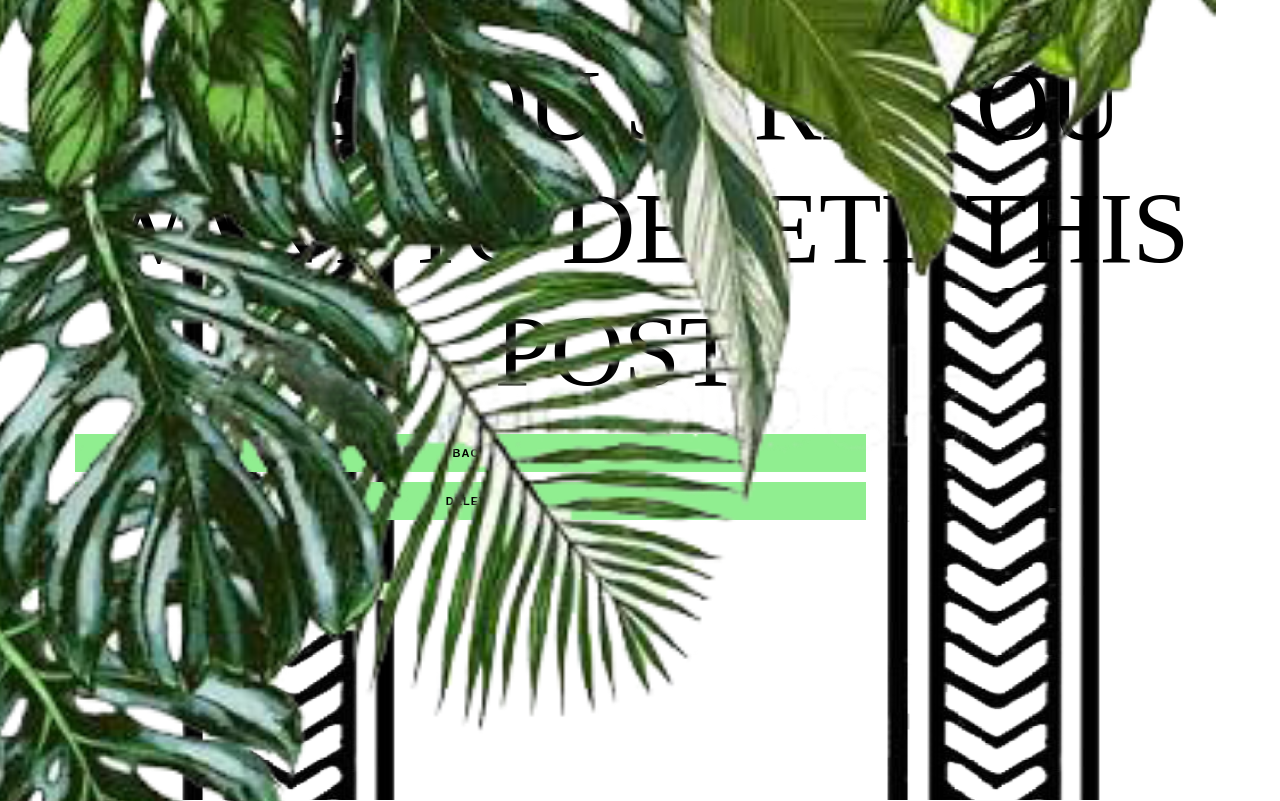
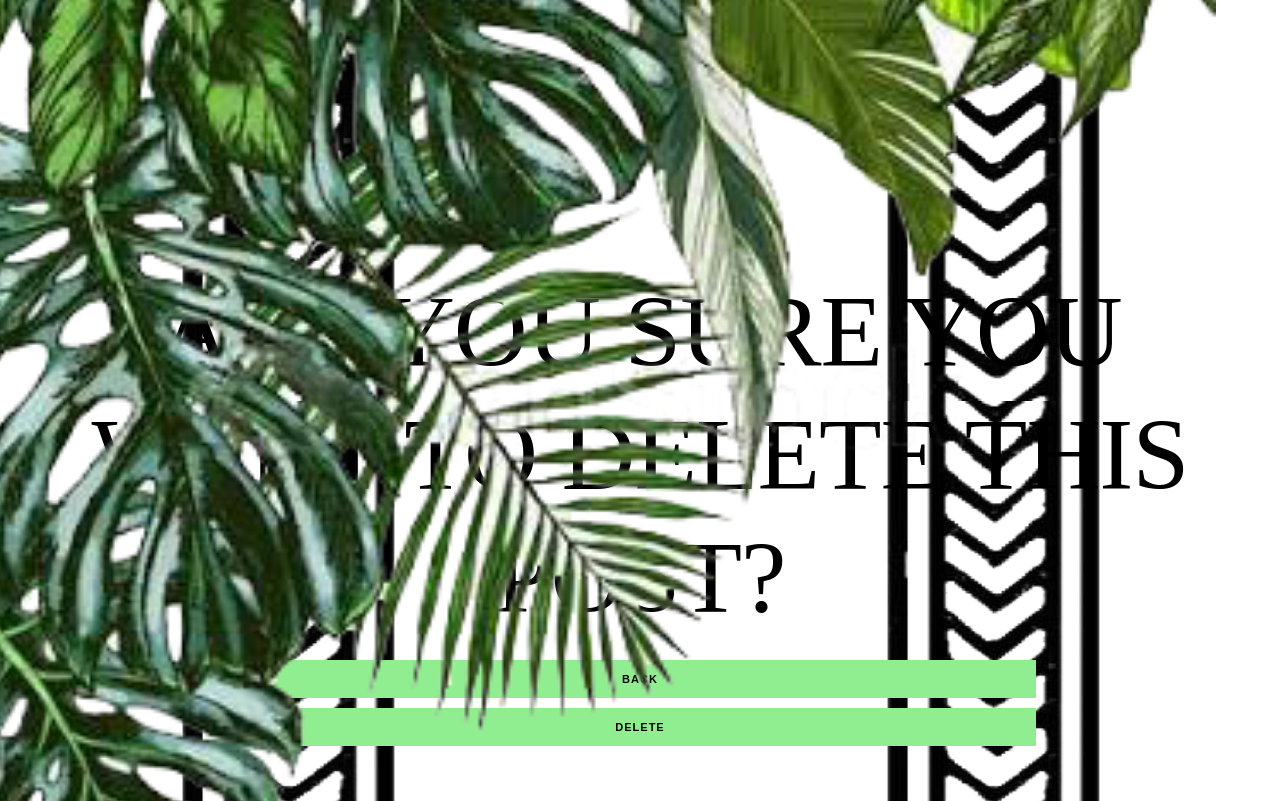
Before and after one commit to nikau-2018/the-va, a React app in the folder client/: page /postDetail/deletePost/1 in a window 1280 px wide. Built offline with nearby package versions, Linux system fonts and the light colour scheme; a web font is replaced by a local one.

Commit message:
Fixed deletePost css

```diff
--- a/client/src/components/DeletePost.jsx
+++ b/client/src/components/DeletePost.jsx
@@ -34,7 +34,7 @@ export default class DeletePost extends React.Component {
 
   render () {
     return (
-      <div>
+      <div className='deletePost'>
         <h1>Are you sure you want to delete this post?</h1>
         <button onClick={this.handleBack}>back</button>
         <button onClick={this.handleDelete}>delete</button>
--- a/client/src/index.css
+++ b/client/src/index.css
@@ -71,7 +71,7 @@ button {
   text-transform: none;
 }
 
-.register-container, .login-container, .cheekySkip, .createPost, .talanoa, .post-detail, .village, .home, .login-greeting {
+.register-container, .login-container, .cheekySkip, .createPost, .talanoa, .post-detail, .village, .home, .login-greeting, .deletePost {
   margin-top: 20%;
   text-align: center;
 }
```
